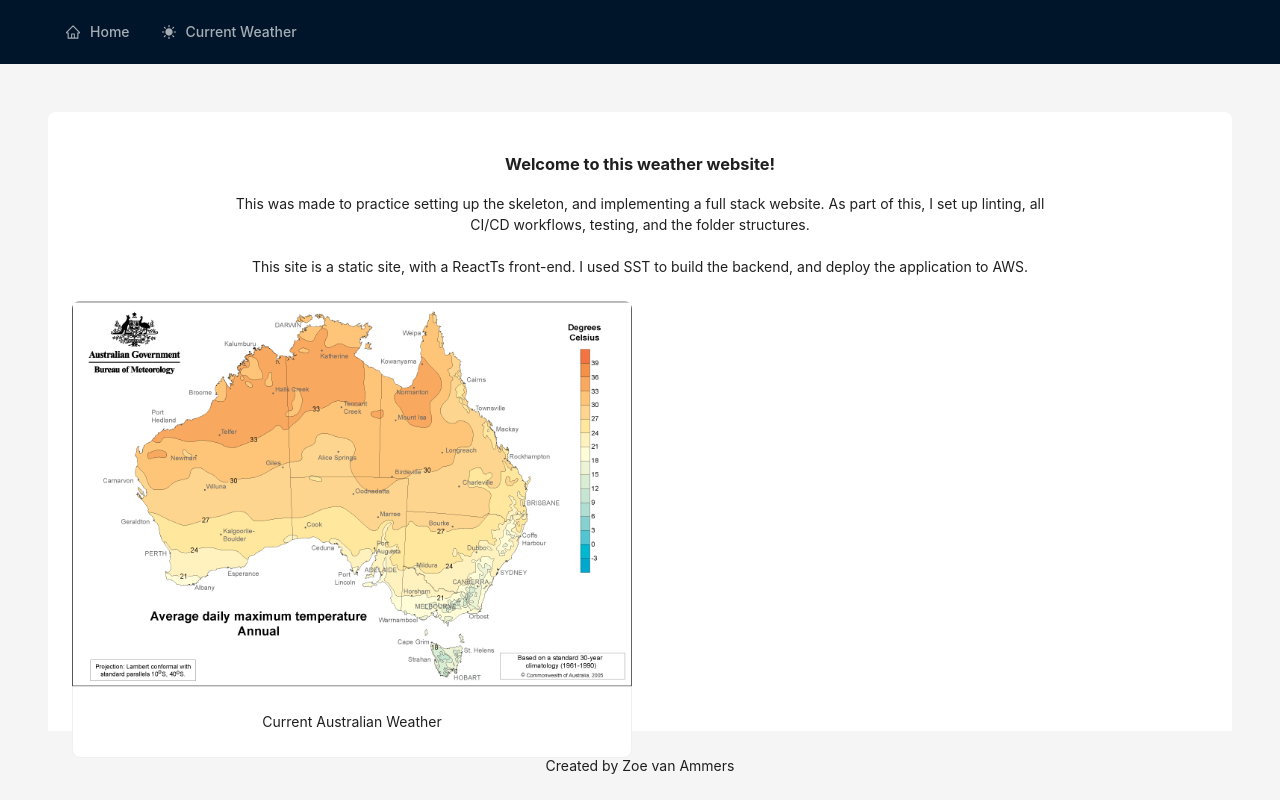
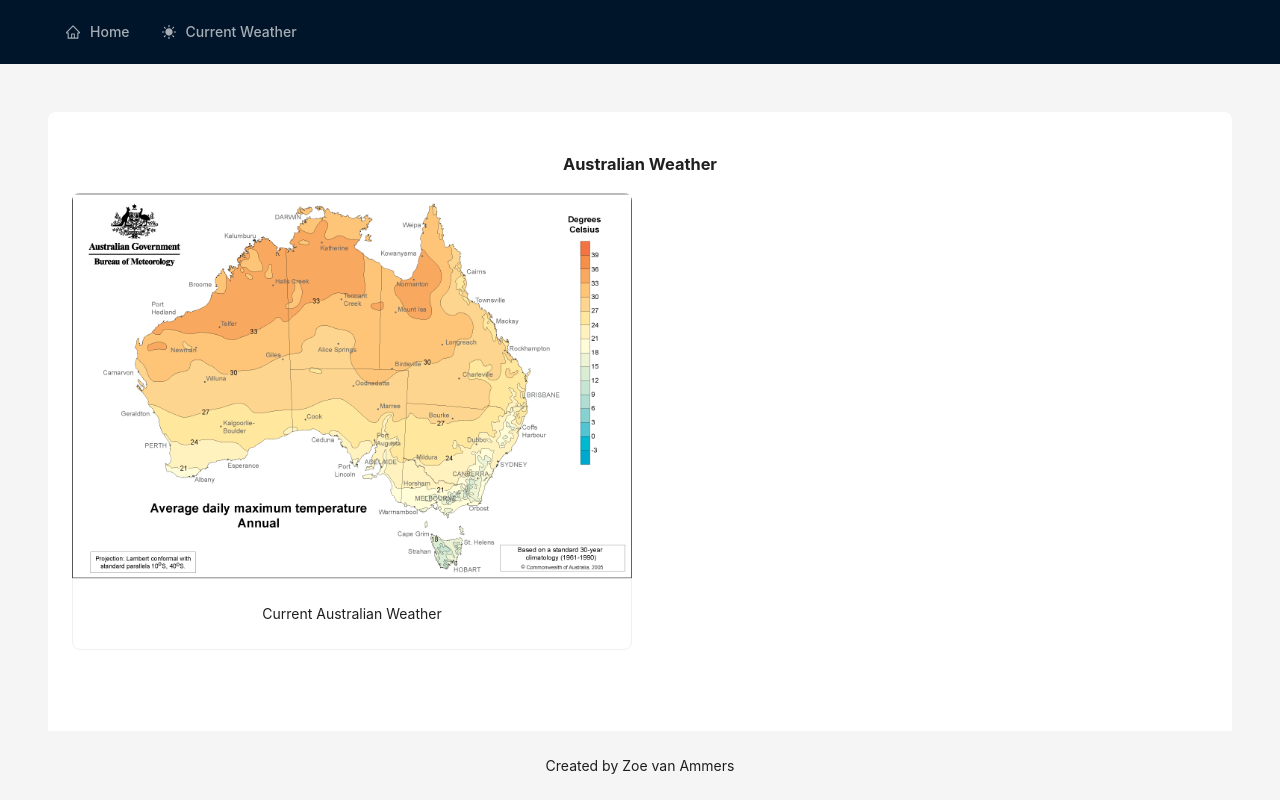
Before and after one commit to zvanammers/sst-demo-notes-app, a React (Vite) app in the folder notes/packages/frontend/: page / in a window 1280 px wide. Built offline with nearby package versions, Linux system fonts and the light colour scheme.

Commit message:
fix: cd error (#23)

```diff
--- a/notes/packages/frontend/src/routes/__root.tsx
+++ b/notes/packages/frontend/src/routes/__root.tsx
@@ -1,6 +1,6 @@
 import '../App.css';
 import { useState } from 'react';
-import { SunFilled, HomeOutlined, CameraOutlined } from '@ant-design/icons';
+import { SunFilled, HomeOutlined } from '@ant-design/icons';
 import type { MenuProps } from 'antd';
 import { Grid, Layout, Menu, theme } from 'antd';
 const { Header, Content, Footer } = Layout;
--- a/notes/packages/frontend/src/routes/index.lazy.tsx
+++ b/notes/packages/frontend/src/routes/index.lazy.tsx
@@ -10,27 +10,13 @@ function Index() {
 	const navigate = useNavigate();
 	return (
 		<div className="p-2">
-			<h3>Welcome to this weather website!</h3>
+			<h3>Australian Weather</h3>
 			<Row gutter={[16, 24]}>
-				<Col span={3} />
-				<Col span={18}>
-					<body>
-						This was made to practice setting up the skeleton, and implementing
-						a full stack website. As part of this, I set up linting, all CI/CD
-						workflows, testing, and the folder structures. <br />
-						<br /> This site is a static site, with a ReactTs front-end. I used
-						SST to build the backend, and deploy the application to AWS.
-					</body>
-				</Col>
-				<Col span={3} />
 				<Col span={12}>
 					<Card
 						hoverable
 						onClick={() => navigate({ to: '/weather' })}
 						cover={<img alt="sun" src={ausMap} />}
-
-						// style={{ width: 240 }}
-						// title="Current Australian Weather"
 					>
 						Current Australian Weather
 					</Card>
```
Also changed, not shown: 1 other file (tests, documents, lock files or other folders).
